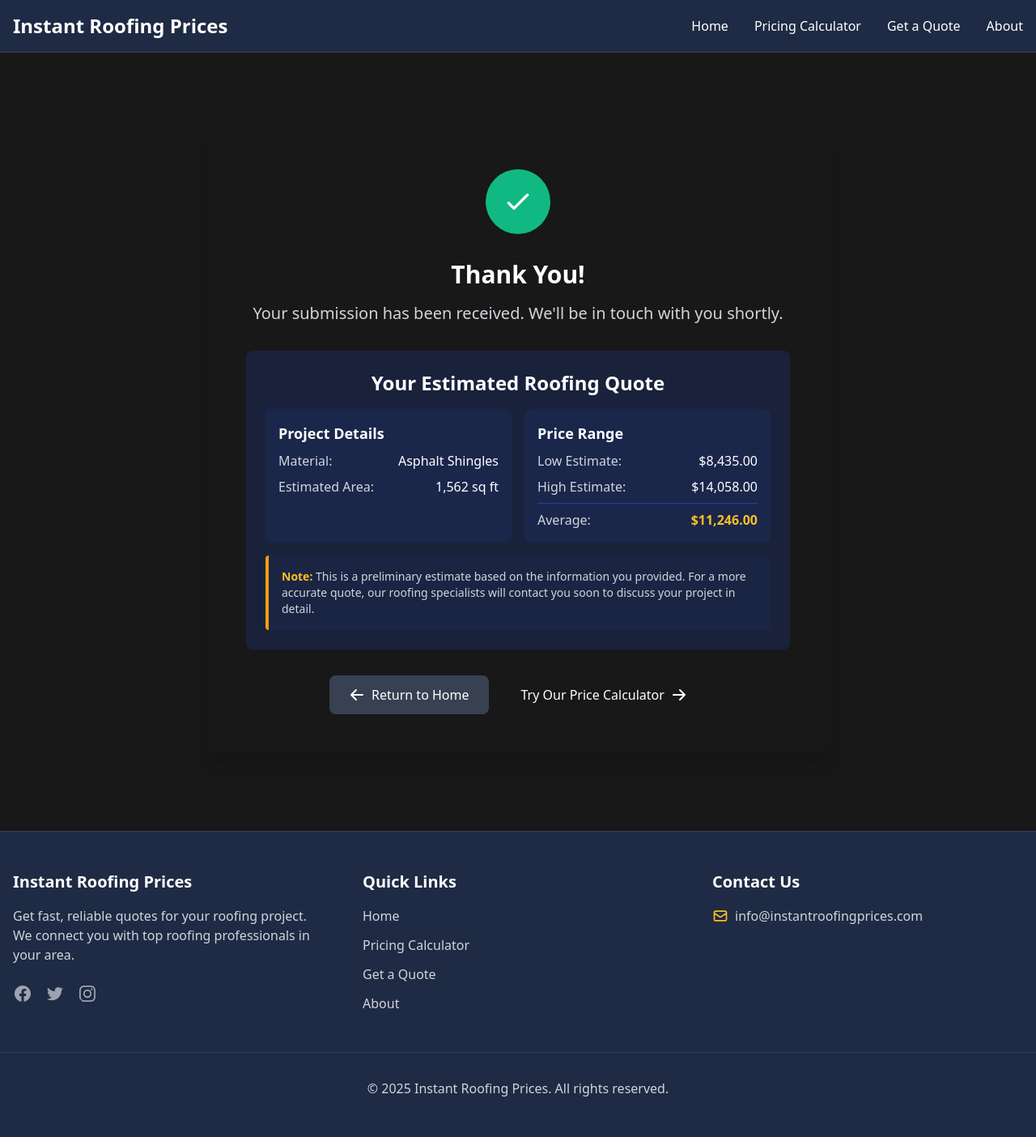
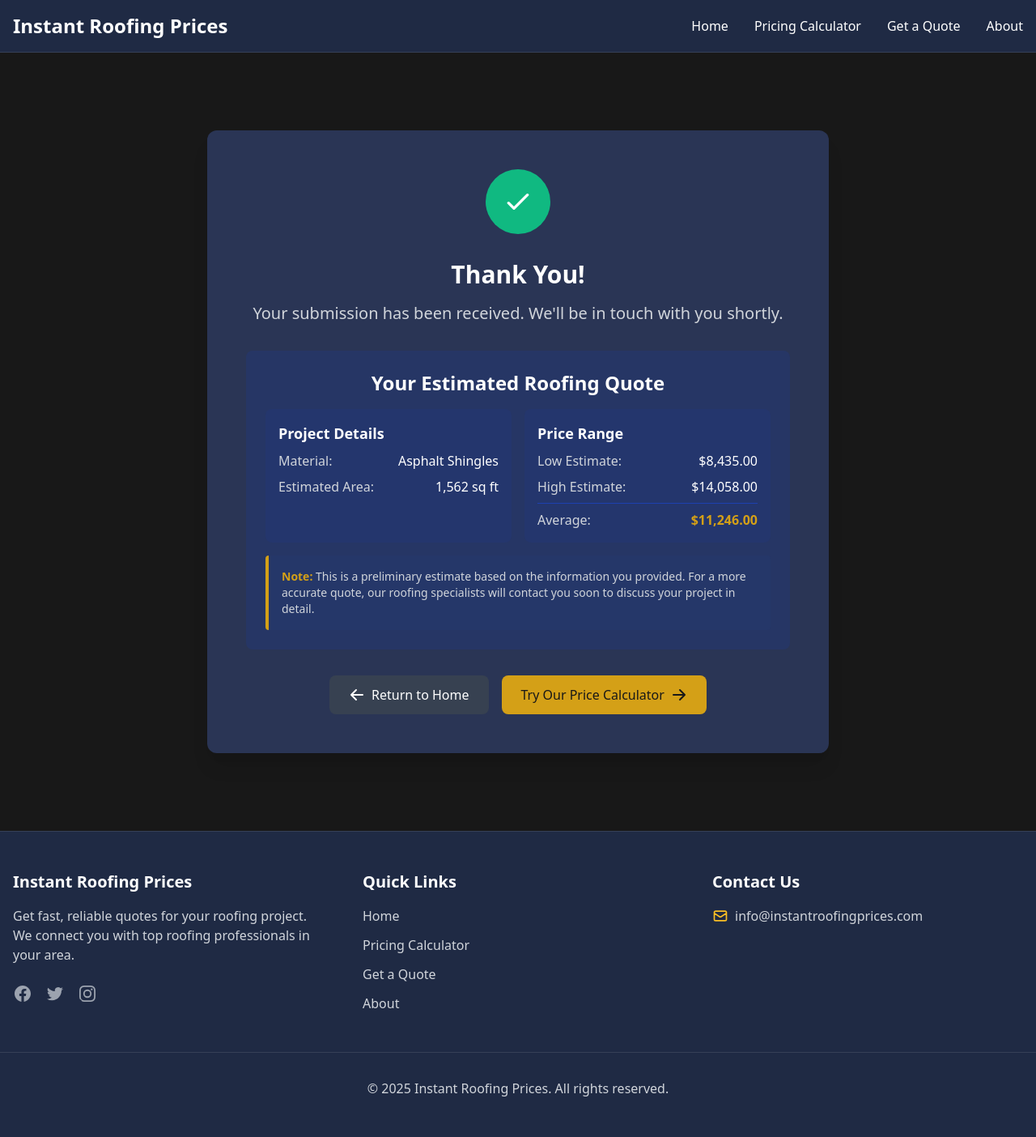
Before and after one commit to tim-amredev/roofing-lead-site, a Jekyll site: the page built from thank-you.html, in a window 1280 px wide. Shown: the whole page at 81% size. Built offline with Jekyll 4.4.1, drawn with Linux system fonts in a browser that asks for light colours.

Commit message:
Update thank-you.html

```diff
--- a/thank-you.html
+++ b/thank-you.html
@@ -7,7 +7,7 @@ js: thank-you-quote
 <section class="py-24 bg-secondary-900">
   <div class="container mx-auto px-4">
     <div class="max-w-3xl mx-auto text-center">
-      <div class="bg-secondary-800 rounded-xl p-12 shadow-xl">
+      <div class="bg-secondary-800 rounded-xl p-12 shadow-xl" style="background-color: #2A3555;">
         <div class="w-20 h-20 bg-green-500 rounded-full flex items-center justify-center mx-auto mb-8">
           <svg xmlns="http://www.w3.org/2000/svg" class="h-10 w-10 text-white" fill="none" viewBox="0 0 24 24" stroke="currentColor">
             <path stroke-linecap="round" stroke-linejoin="round" stroke-width="2" d="M5 13l4 4L19 7" />
@@ -27,11 +27,11 @@ js: thank-you-quote
         </p>
 
         <!-- Quote Section -->
-        <div id="quote-section" class="mt-8 mb-8 bg-blue-900 bg-opacity-30 rounded-lg p-6 text-left">
+        <div id="quote-section" class="mt-8 mb-8 bg-blue-900 bg-opacity-30 rounded-lg p-6 text-left" style="background-color: rgba(30, 58, 138, 0.3);">
           <h2 class="text-2xl font-bold text-white mb-4 text-center">Your Estimated Roofing Quote</h2>
 
           <div class="grid grid-cols-1 md:grid-cols-2 gap-4 mb-4">
-            <div class="bg-blue-900 bg-opacity-20 p-4 rounded-lg">
+            <div class="bg-blue-900 bg-opacity-20 p-4 rounded-lg" style="background-color: rgba(30, 58, 138, 0.2);">
               <h3 class="text-lg font-semibold text-white mb-2">Project Details</h3>
               <div class="space-y-2">
                 <div class="flex justify-between">
@@ -45,7 +45,7 @@ js: thank-you-quote
               </div>
             </div>
 
-            <div class="bg-blue-900 bg-opacity-20 p-4 rounded-lg">
+            <div class="bg-blue-900 bg-opacity-20 p-4 rounded-lg" style="background-color: rgba(30, 58, 138, 0.2);">
               <h3 class="text-lg font-semibold text-white mb-2">Price Range</h3>
               <div class="space-y-2">
                 <div class="flex justify-between">
@@ -58,15 +58,15 @@ js: thank-you-quote
                 </div>
                 <div class="flex justify-between pt-2 border-t border-blue-800">
                   <span class="text-gray-300">Average:</span>
-                  <span id="quote-average" class="text-yellow-400 font-bold">$10,000</span>
+                  <span id="quote-average" class="text-yellow-400 font-bold" style="color: #D4A017;">$10,000</span>
                 </div>
               </div>
             </div>
           </div>
 
-          <div class="bg-blue-900 bg-opacity-10 border-l-4 border-yellow-500 p-4 rounded">
+          <div class="bg-blue-900 bg-opacity-10 border-l-4 border-yellow-500 p-4 rounded" style="border-color: #D4A017; background-color: rgba(30, 58, 138, 0.1);">
             <p class="text-gray-300 text-sm">
-              <strong class="text-yellow-400">Note:</strong> This is a preliminary estimate based on the information you provided. For a more accurate quote, our roofing specialists will contact you soon to discuss your project in detail.
+              <strong class="text-yellow-400" style="color: #D4A017;">Note:</strong> This is a preliminary estimate based on the information you provided. For a more accurate quote, our roofing specialists will contact you soon to discuss your project in detail.
             </p>
           </div>
         </div>
@@ -79,7 +79,7 @@ js: thank-you-quote
             Return to Home
           </a>
 
-          <a href="{{ '/pricing-calculator' | relative_url }}" class="inline-flex items-center justify-center px-6 py-3 bg-primary-600 hover:bg-primary-700 text-white font-medium rounded-lg transition-colors">
+          <a href="{{ '/pricing-calculator' | relative_url }}" class="inline-flex items-center justify-center px-6 py-3 bg-primary-600 hover:bg-primary-700 text-white font-medium rounded-lg transition-colors" style="background-color: #D4A017; color: #181818;">
             Try Our Price Calculator
             <svg xmlns="http://www.w3.org/2000/svg" class="h-5 w-5 ml-2" viewBox="0 0 20 20" fill="currentColor">
               <path fill-rule="evenodd" d="M10.293 3.293a1 1 0 011.414 0l6 6a1 1 0 010 1.414l-6 6a1 1 0 01-1.414-1.414L14.586 11H3a1 1 0 110-2h11.586l-4.293-4.293a1 1 0 010-1.414z" clip-rule="evenodd" />
```
Also changed, not shown: other parts of thank-you.html (+15 -0 lines).
